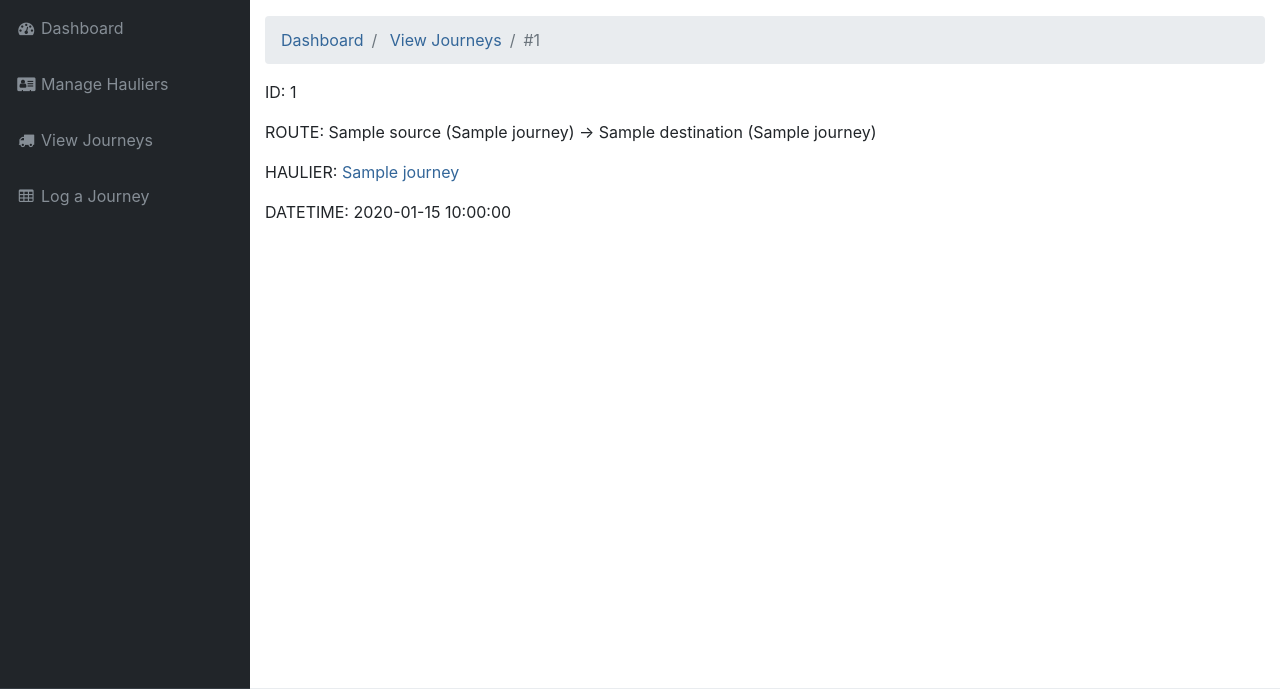
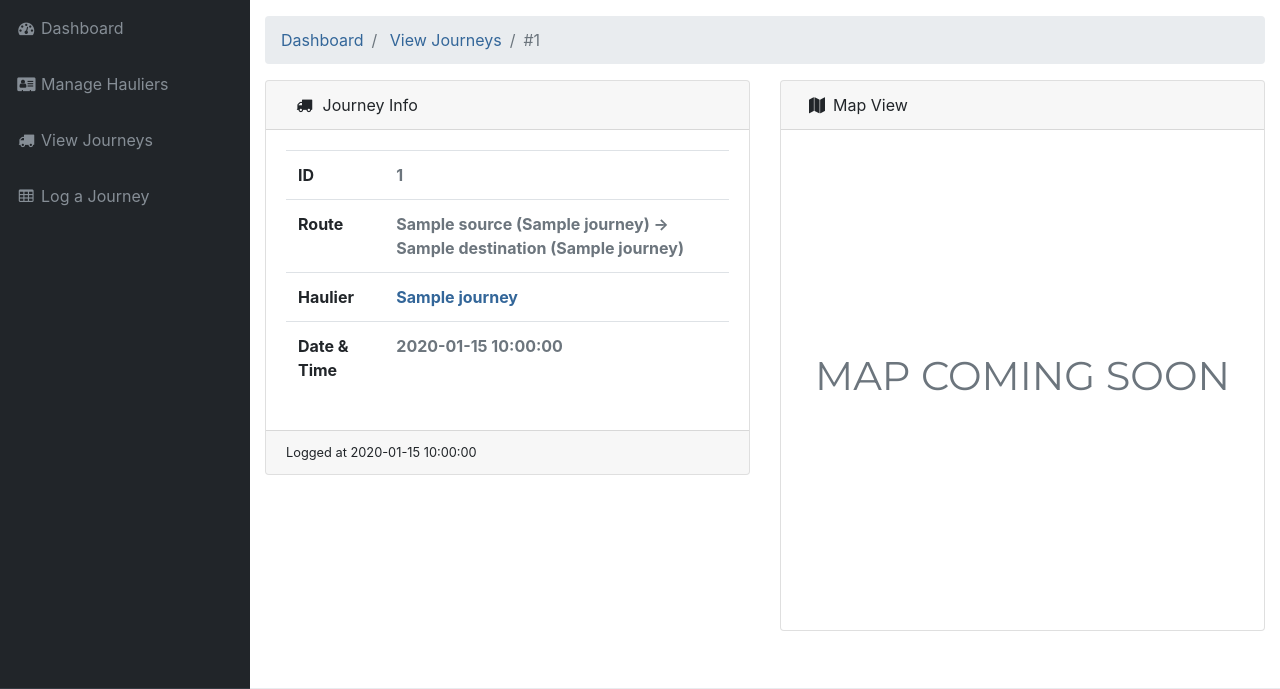
Before and after one commit to rhys3010/haulage_management_system, a PHP site: template resources/views/individual-journey.twig in a window 1280 px wide. Shown: the part 56-745 px from the top of the page. Run offline with PHP 8.4, Linux system fonts and the light colour scheme; the template is opened without the code that fills it: most values are stand-ins (such as "Sample title", 1, 10 or a date in 2020); lists and menus that the app fills with data are empty; some libraries are stand-ins or nearby versions.

Commit message:
Added infobox to individual journey view

```diff
--- a/resources/views/individual-journey.twig
+++ b/resources/views/individual-journey.twig
@@ -13,11 +13,51 @@
         </li>
         <li class="breadcrumb-item active">#{{ journey.journey.id }}</li>
       </ol>
-      <!-- DEBUG -->
-      <p>ID: {{ journey.journey.id }}</p>
-      <p>ROUTE: {{ journey.journey.source }} ({{ journey.sourceName }}) &rarr; {{ journey.journey.destination }} ({{ journey.destName }})</p>
-      <p>HAULIER: <a href="{{ path_for('hauliers') }}?search={{ journey.haulierName }}">{{ journey.haulierName }}</a></p>
-      <p>DATETIME: {{ journey.journey.datetime }}</p>
+      <!-- Info Box -->
+      <div class="row">
+        <div class="col-md-6">
+          <div class="card mb-3">
+            <div class="card-header">
+              <i class="fa fa-fw fa-truck mx-2"></i>Journey Info
+            </div>
+            <div class="card-body">
+              <table class="table">
+                <tbody>
+                  <tr>
+                    <th>ID</th>
+                    <th class="text-muted">{{ journey.journey.id }}</th>
+                  </tr>
+                  <tr>
+                    <th>Route</th>
+                    <th class="text-muted">{{ journey.journey.source }} ({{ journey.sourceName }}) &rarr; {{ journey.journey.destination }} ({{ journey.destName }})</th>
+                  </tr>
+                  <tr>
+                    <th>Haulier</th>
+                    <th class="text-muted"><a href="{{ path_for('hauliers') }}?search={{ journey.haulierName }}">{{ journey.haulierName }}</a></th>
+                  </tr>
+                  <tr>
+                    <th>Date & Time</th>
+                    <th class="text-muted">{{ journey.journey.datetime }}</th>
+                  </tr>
+                </tbody>
+              </table>
+            </div>
+            <div class="card-footer small">
+              Logged at {{ journey.journey.created_at }}
+            </div>
+          </div>
+        </div>
+        <div class="col-md-6">
+          <div class="card mb-3">
+            <div class="card-header">
+              <i class="fa fa-map mx-2"></i>Map View
+            </div>
+            <div class="card-body" style="height: 500px; display: flex; justify-content: center; align-items: center;">
+              <h1 class="text-muted">MAP COMING SOON</h1>
+            </div>
+          </div>
+        </div>
+      </div>
     </div>
   </div>
 {% endblock %}
```
